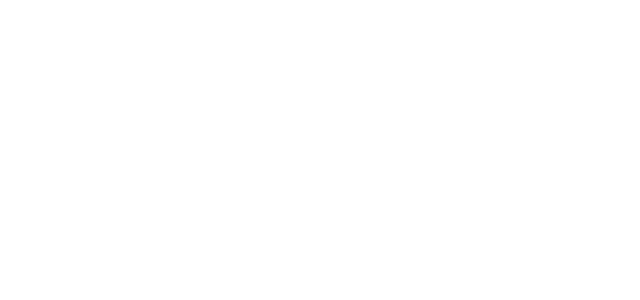
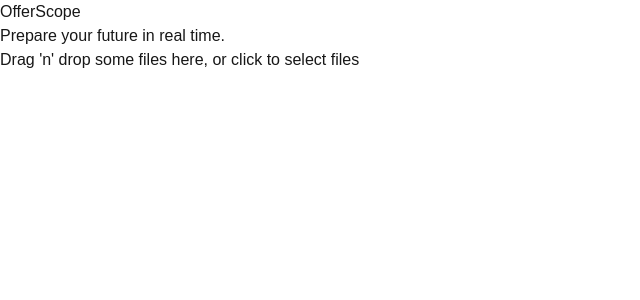
Before and after one commit to discreett/OfferScope, a Next.js app: page / in a window 1280 px wide. Shown: the top 300 px of the page, without its empty margins (0-640 px from the left). Built offline with nearby package versions, Linux system fonts and the light colour scheme.

Commit message:
Dropzone

```diff
--- a/app/page.tsx
+++ b/app/page.tsx
@@ -1,10 +1,13 @@
-import Image from "next/image";
-
+'use client'
+import Dropzone from "@/components/Dropzone";
 export default function Home() {
   return (
     <main>
       <div>
+        <h1>OfferScope</h1>
+        <p>Prepare your future in real time.</p>
 
+        <Dropzone />
       </div>
     </main>
   );
--- /dev/null
+++ b/components/Dropzone.tsx
@@ -0,0 +1,23 @@
+'use client'
+import React, {useCallback} from 'react'
+import {useDropzone} from 'react-dropzone'
+
+function MyDropzone() {
+  const onDrop = useCallback(acceptedFiles => {
+    console.log(acceptedFiles);
+  }, [])
+  const {getRootProps, getInputProps, isDragActive} = useDropzone({onDrop})
+
+  return (
+    <div {...getRootProps()}>
+      <input {...getInputProps()} />
+      {
+        isDragActive ?
+          <p>Drop the files here ...</p> :
+          <p>Drag 'n' drop some files here, or click to select files</p>
+      }
+    </div>
+  )
+}
+
+export default MyDropzone;
--- a/package.json
+++ b/package.json
@@ -11,7 +11,8 @@
   "dependencies": {
     "next": "16.1.6",
     "react": "19.2.3",
-    "react-dom": "19.2.3"
+    "react-dom": "19.2.3",
+    "react-dropzone": "^14.4.0"
   },
   "devDependencies": {
     "@tailwindcss/postcss": "^4",
```
Also changed, not shown: 1 other file (tests, documents, lock files or other folders).
